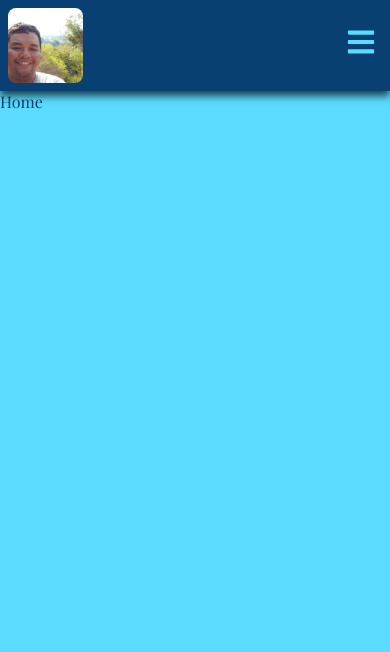
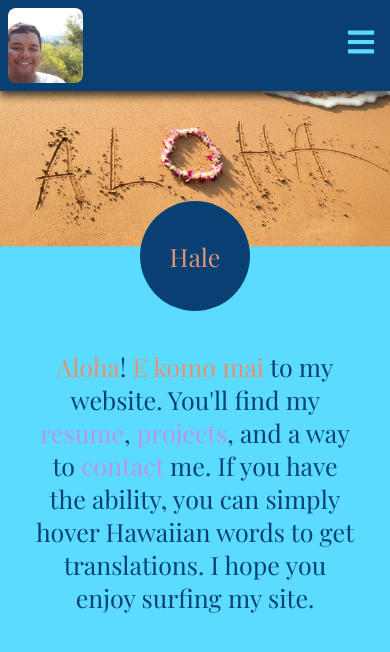
Before and after one commit to Aim4dabush/website-profile, a React (Create React App) app: page / in a window 390 px wide. Shown: the top 652 px of the page. Built offline with nearby package versions, Linux system fonts and the light colour scheme.

Commit message:
finished home page and home page responsiveness

```diff
--- /dev/null
+++ b/src/components/home/content/HomeContent.js
@@ -0,0 +1,28 @@
+import { NavLink } from "react-router-dom";
+
+//style
+import styles from "./HomeContent.module.scss";
+
+const HomeContent = () => {
+  return (
+    <p className={styles.contentContainer}>
+      <span className={styles.aloha}></span>!{" "}
+      <span className={styles.welcome}></span> to my website. You'll find my{" "}
+      <NavLink className={styles.link} to={"/resume"}>
+        resume
+      </NavLink>
+      ,{" "}
+      <NavLink className={styles.link} to={"/projects"}>
+        projects
+      </NavLink>
+      , and a way to{" "}
+      <NavLink className={styles.link} to={"/contact"}>
+        contact
+      </NavLink>{" "}
+      me. If you have the ability, you can simply hover Hawaiian words to get
+      translations. I hope you enjoy surfing my site.
+    </p>
+  );
+};
+
+export default HomeContent;
--- /dev/null
+++ b/src/components/home/content/HomeContent.module.scss
@@ -0,0 +1,78 @@
+@import "../../../styleVariables.scss";
+
+.contentContainer {
+  font-size: 25px;
+  padding: 0 2rem;
+  text-align: center;
+
+  .aloha {
+    color: $alt;
+    display: inline-flex;
+    overflow: hidden;
+
+    &::after {
+      content: "Hello";
+      position: absolute;
+      transform: rotateX(90deg) translateY(-30px);
+      transform-origin: top;
+      transition: transform 500ms ease-out;
+    }
+
+    &:hover::after {
+      transform: rotateX(0) translateY(0);
+      transform-origin: top;
+      transition: transform 500ms ease-in;
+    }
+
+    &::before {
+      content: "Aloha";
+      transform: rotateX(0) translateY(0);
+      transform-origin: bottom;
+      transition: transform 500ms ease-in;
+    }
+
+    &:hover::before {
+      transform: rotateX(90deg) translateY(50%);
+      transform-origin: bottom;
+      transition: transform 500ms ease-out;
+    }
+  }
+
+  .link {
+    color: $link;
+  }
+
+  .welcome {
+    color: #e49273;
+    display: inline-flex;
+    position: relative;
+
+    &::after {
+      content: "Welcome";
+      left: 10%;
+      position: absolute;
+      transform: rotateX(90deg) translateY(-50%);
+      transform-origin: top;
+      transition: transform 500ms ease-out;
+    }
+
+    &:hover::after {
+      transform: rotateX(0) translateY(0);
+      transform-origin: top;
+      transition: transform 500ms ease-in;
+    }
+
+    &::before {
+      content: "E komo mai ";
+      transform: rotateX(0) translateY(0);
+      transform-origin: bottom;
+      transition: transform 500ms ease-in;
+    }
+
+    &:hover::before {
+      transform: rotateX(90deg) translateY(50%);
+      transform-origin: bottom;
+      transition: transform 500ms ease-out;
+    }
+  }
+}
--- /dev/null
+++ b/src/components/home/hero-title/HomeTitle.js
@@ -0,0 +1,12 @@
+//styles
+import styles from "./HomeTitle.module.scss";
+
+const HomeTitle = () => {
+  return (
+    <div className={styles.titleContainer}>
+      <p className={styles.title}></p>
+    </div>
+  );
+};
+
+export default HomeTitle;
--- /dev/null
+++ b/src/components/home/hero-title/HomeTitle.module.scss
@@ -0,0 +1,83 @@
+@import "../../../styleVariables.scss";
+
+.titleContainer {
+  display: flex;
+  justify-content: center;
+  position: absolute;
+  transform: translateY(100%);
+  width: 100%;
+
+  .title {
+    align-items: center;
+    background-color: $secondary;
+    border-radius: 50%;
+    display: flex;
+    font-size: 25px;
+    height: 175px;
+    justify-content: center;
+    overflow: hidden;
+    position: relative;
+    width: 175px;
+
+    &::after {
+      color: $primary;
+      content: "Home";
+      position: absolute;
+      transform: rotateX(-90deg) translateX(-75px);
+      transform-origin: left;
+      transition: transform 500ms ease-out;
+    }
+
+    &::before {
+      color: $alt;
+      content: "Hale";
+      position: absolute;
+      transform: rotateX(0) translateX(0);
+      transform-origin: right;
+      transition: transform 500ms ease-in;
+    }
+
+    &:hover::after {
+      transform: rotateX(0) translateX(0);
+      transition: transform 500ms ease-in;
+    }
+
+    &:hover::before {
+      transform: rotateX(90deg) translateX(75px);
+      transition: transform 500ms ease-out;
+    }
+  }
+}
+
+@media (max-width: 540px) {
+  .titleContainer {
+    .title {
+      height: 135px;
+      width: 135px;
+    }
+  }
+}
+
+@media (max-width: 414px) {
+  .titleContainer {
+    .title {
+      height: 110px;
+      width: 110px;
+    }
+  }
+}
+
+@media (max-width: 360px) {
+  .titleContainer {
+    .title {
+      height: 95px;
+      width: 95px;
+    }
+  }
+}
+
+@media (max-width: 280px) {
+  .titleContainer {
+    transform: translateY(80%);
+  }
+}
--- /dev/null
+++ b/src/components/home/hero/HomeHero.js
@@ -0,0 +1,11 @@
+//images
+import Aloha from "../../../assets/image/page-hero/aloha.png";
+
+//styles
+import styles from "./HomeHero.module.scss";
+
+const HomeHero = () => {
+  return <img className={styles.img} src={Aloha} alt="aloha" />;
+};
+
+export default HomeHero;
--- /dev/null
+++ b/src/components/home/hero/HomeHero.module.scss
@@ -0,0 +1,11 @@
+.img {
+  max-height: 500px;
+  transform: translateY(-50%);
+  width: 100%;
+}
+
+@media (max-width: 667px) {
+  .img {
+    transform: translateY(-40%);
+  }
+}
--- a/src/pages/home/Home.js
+++ b/src/pages/home/Home.js
@@ -1,8 +1,19 @@
+//components
+import HomeContent from "../../components/home/content/HomeContent";
+import HomeHero from "../../components/home/hero/HomeHero";
+import HomeTitle from "../../components/home/hero-title/HomeTitle";
+
 //styles
 import styles from "./Home.module.scss";
 
 const Home = () => {
-  return <div>Home</div>;
+  return (
+    <div className={styles.container}>
+      <HomeHero />
+      <HomeTitle />
+      <HomeContent />
+    </div>
+  );
 };
 
 export default Home;
--- a/src/pages/home/Home.module.scss
+++ b/src/pages/home/Home.module.scss
@@ -0,0 +1,6 @@
+.container {
+  align-items: center;
+  display: flex;
+  flex-direction: column;
+  position: relative;
+}
```
